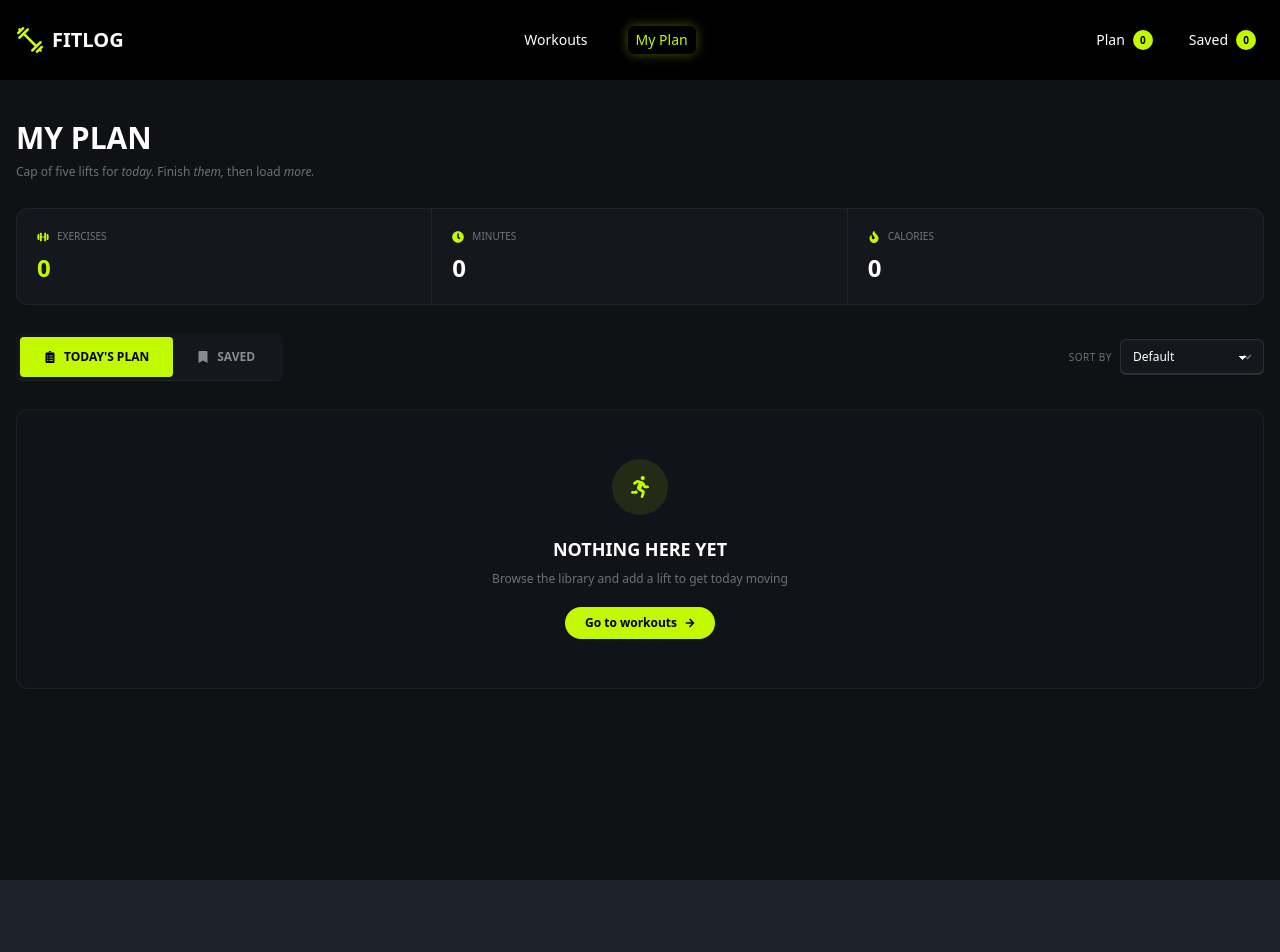
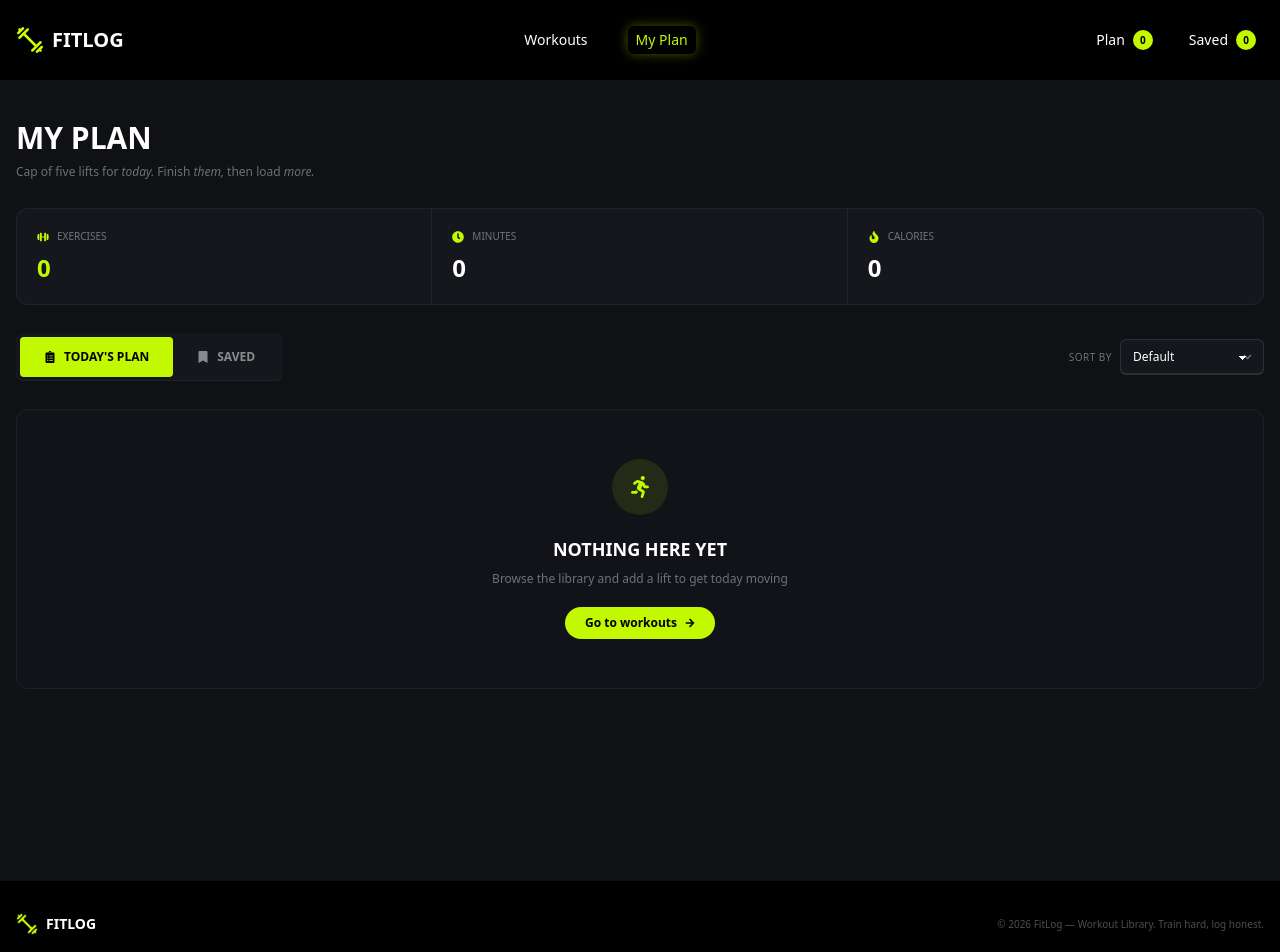
Before and after one commit to marup-05/A6-Fit-Log, a Next.js app: page /my-plan in a window 1280 px wide. Shown: the top 952 px of the page. Before the commit the page ends 880 px from the top, so only its background shows below. Built offline with nearby package versions, Linux system fonts and the light colour scheme.

Commit message:
footer section compleate

```diff
--- a/src/app/layout.tsx
+++ b/src/app/layout.tsx
@@ -5,6 +5,7 @@ import { ToastContainer } from "react-toastify";
 import "react-toastify/dist/ReactToastify.css";
 import Navbar from "@/components/shared/Navbar";
 import { FitLogProvider } from "../context/FitLogContext";
+import Footer from "@/components/shared/Footer";
 
 
 const geistSans = Geist({
@@ -35,6 +36,7 @@ export default function RootLayout({ children }: LayoutProps<"/">) {
 
         {children}
 
+       <Footer />
         <ToastContainer
         position="top-right"
         autoClose={2000}
--- /dev/null
+++ b/src/components/shared/Footer.tsx
@@ -0,0 +1,25 @@
+import Link from "next/link";
+import Image from "next/image";
+import logo from "../../../public/assets/logo.png";
+
+const Footer = () => {
+  return (
+    <footer className="border-t border-white/5 bg-black">
+      <div className="container mx-auto px-4 py-8">
+        <div className="flex flex-col items-center justify-between gap-5 sm:flex-row">
+          <Link href="/" className="flex items-center gap-2">
+            <Image src={logo} alt="FitLog Logo" width={22} height={22} />
+
+            <span className="text-sm font-bold text-white">FITLOG</span>
+          </Link>
+
+          <p className="text-[10px] text-white/30">
+            © 2026 FitLog — Workout Library. Train hard, log honest.
+          </p>
+        </div>
+      </div>
+    </footer>
+  );
+};
+
+export default Footer;
```
